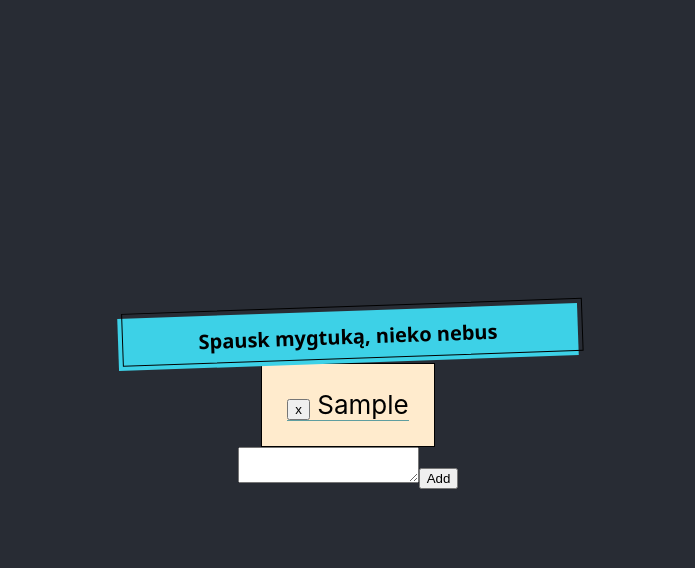
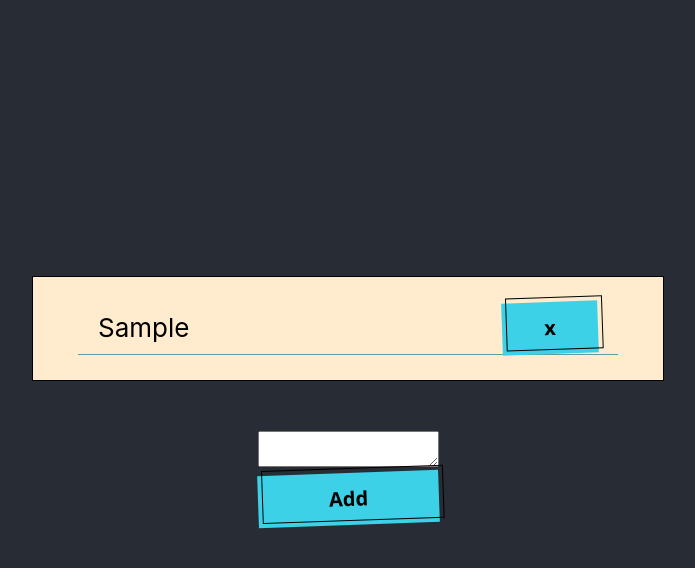
Before and after one commit to Jonas-Petrikas/LearningReactApp, a React (Create React App) app: page / in a window 1280 px wide. Both pictures are taken after typing "Sample" into the empty fields and a click on the button "Add". Shown: the top 568 px of the page, without its empty margins (292-987 px from the left). Built offline with nearby package versions, Linux system fonts and the light colour scheme.

Commit message:
style update

```diff
--- a/src/App.js
+++ b/src/App.js
@@ -1,7 +1,7 @@
 import logo from './logo.svg';
 import './App.css';
 import './buttons.css';
-import './list.css';
+import './list.scss';
 import List from './Components/List';
 import Input from './Components/Input';
 import { useState } from 'react';
@@ -14,7 +14,6 @@ function App() {
   return (
     <div className="App">
       <header className="App-header">
-        <button className='button-53'>Spausk mygtuką, nieko nebus</button>
         <List notes={notes} setNotes={setNotes} />
         <Input note={note} setNote={setNote} notes={notes} setNotes={setNotes} />
       </header>
--- a/src/Components/Input.jsx
+++ b/src/Components/Input.jsx
@@ -21,7 +21,7 @@ export default function Input({ note, setNote, notes, setNotes }) {
 
         <div>
             <textarea onChange={add} value={note}></textarea>
-            <button onClick={add2}>Add</button>
+            <button className="button-53" onClick={add2}>Add</button>
         </div>
     )
 }
--- a/src/Components/List.jsx
+++ b/src/Components/List.jsx
@@ -20,7 +20,7 @@ export default function List({ notes, setNotes }) {
     return (
         <>
             <div className="list-bin">
-                {notes.map((el, i) => <div className="list-item" key={i}> <button className="buttonX" id={i} onClick={remove}>x</button> <span>{el}</span></div>)}
+                {notes.map((el, i) => <div className="list-item" key={i}> <span>{el}</span> <button className="button-53" id={i} onClick={remove}>x</button></div>)}
             </div>
         </>
     );
--- a/src/list.css
+++ b/src/list.scss
@@ -6,11 +6,22 @@
     display: flex;
     flex-direction: column;
     justify-content: flex-start;
-    align-items: flex-start;
+    align-items: center;
+    width: 600px;
+    margin-bottom: 50px;
 
     .list-item {
         margin: 10px;
         border-bottom: 1px solid cadetblue;
+        display: flex;
+        justify-content: space-between;
+        width: 500px;
+        align-items: center;
+        padding: 0 20px;
+
+        button {
+            width: 50px;
+        }
 
 
     }
```
